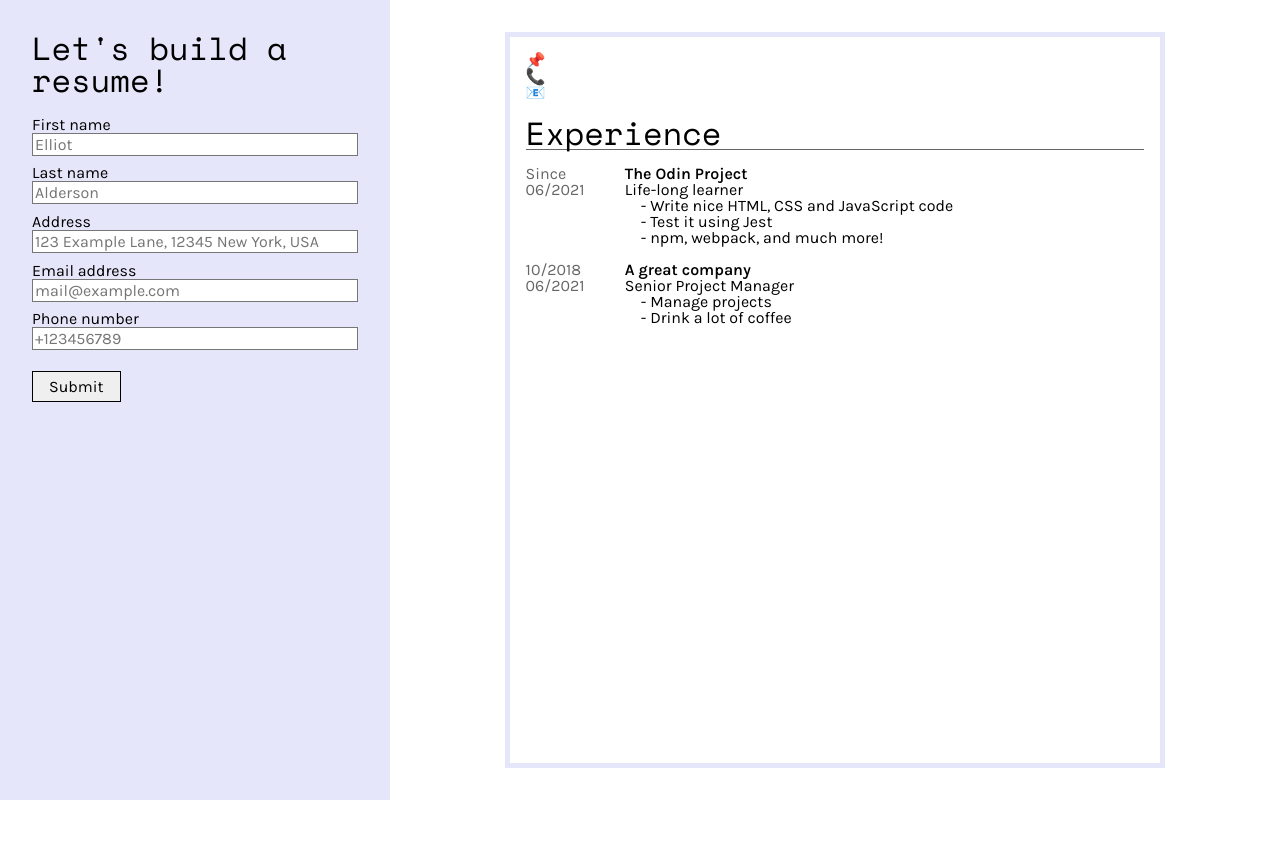
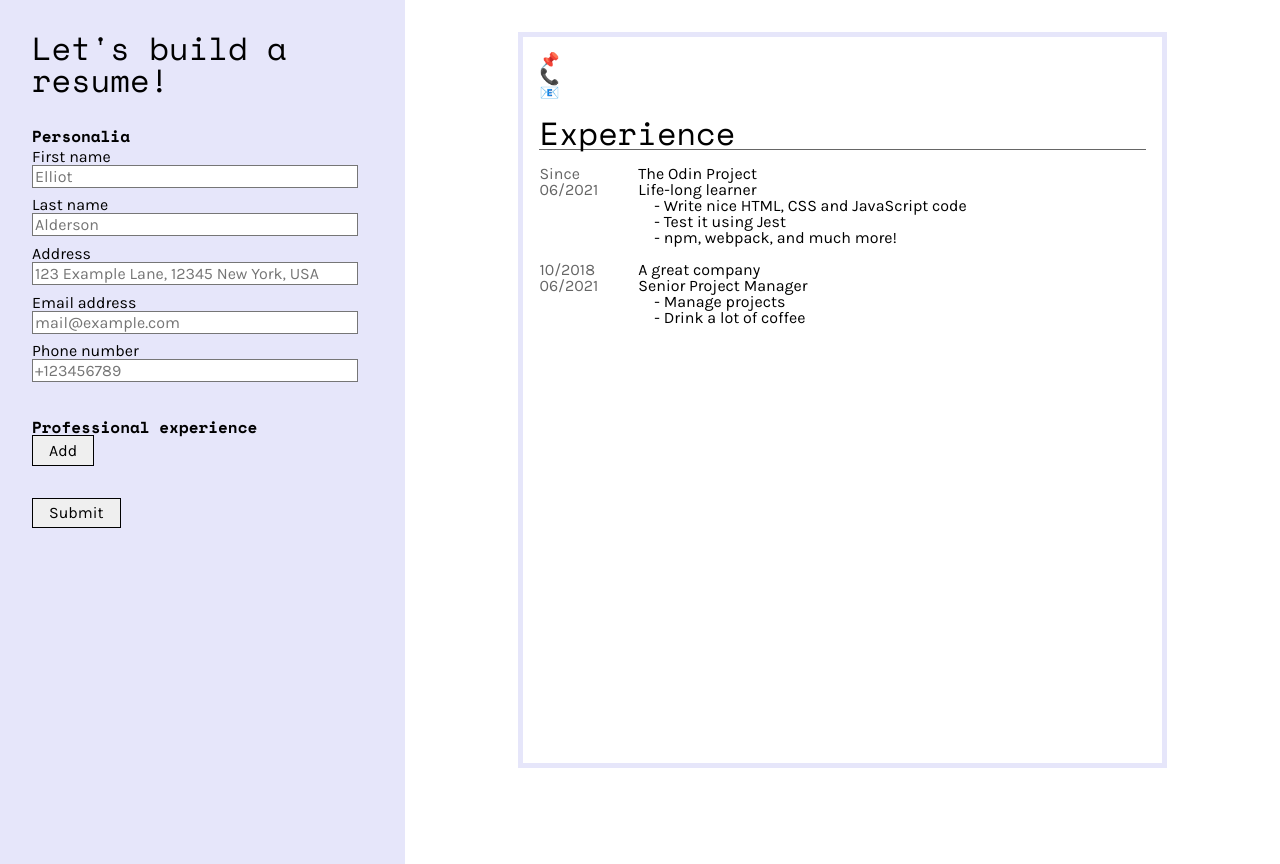
Before and after one commit to tramio/TOP-cv-application, a React (Create React App) app: page / in a window 1280 px wide. Before the commit the page ends 800 px from the top, so only its background shows below. Built offline with nearby package versions, Linux system fonts and the light colour scheme.

Commit message:
create ExperienceSubform, add logic to append ExperienceSubforms on click, minor UI edits

```diff
--- /dev/null
+++ b/src/components/ExperienceSubform.js
@@ -0,0 +1,66 @@
+import React, { Component } from "react";
+import Field from "./CVelements/Field";
+
+class ExperienceSubform extends Component {
+  constructor(props) {
+    super(props);
+
+    this.state = {
+      number: this.props.number,
+    };
+  }
+  render() {
+    return (
+      <div className="station-subform">
+        <Field
+          inputId={"startDate-" + this.state.number}
+          actualLabel="Start"
+          type="text"
+          name={"startDate-" + this.state.number}
+          placeholder="mm/yyyy"
+          // onChange={this.handler}
+          // value={this.state.institution-1}
+        />
+        <Field
+          inputId={"endDate-" + this.state.number}
+          actualLabel="End"
+          type="text"
+          name={"endDate-" + this.state.number}
+          placeholder="mm/yyyy"
+          // onChange={this.handler}
+          // value={this.state.institution-1}
+        />
+        <Field
+          inputId={"organization-" + this.state.number}
+          actualLabel="Organization"
+          type="text"
+          name={"organization-" + this.state.number}
+          placeholder="A great company"
+          // onChange={this.handler}
+          // value={this.state.institution-1}
+        />
+        <Field
+          inputId={"position-" + this.state.number}
+          actualLabel="Position"
+          type="text"
+          name={"position-" + this.state.number}
+          placeholder="Junior Project Manager"
+          // onChange={this.handler}
+          // value={this.state.institution-1}
+        />
+        <Field
+          inputId={"description-" + this.state.number}
+          actualLabel="Description"
+          type="text"
+          name={"description-" + this.state.number}
+          placeholder="Managed a lot of projets, drank a lot of coffee..."
+          // onChange={this.handler}
+          // value={this.state.institution-1}
+        />
+      </div>
+    )
+  }
+
+}
+
+export default ExperienceSubform;
--- a/src/components/Form.js
+++ b/src/components/Form.js
@@ -1,5 +1,6 @@
 import React, { Component } from "react";
 import Field from "./CVelements/Field";
+import ExperienceSubform from "./ExperienceSubform";
 
 class Form extends Component {
   constructor(props) {
@@ -13,6 +14,7 @@
       phone: "",
       data: {},
       isSubmitted: "",
+      numExperienceSubforms: 0,
     }
   }
   handleFirstNameChange = (value) => {
@@ -54,11 +56,23 @@
     }, () => this.props.onSubmit(this.state.data));
   }
 
+  addExperience = () => {
+    this.setState({
+      numExperienceSubforms: this.state.numExperienceSubforms + 1
+    });
+  }
   render() {
+    const experienceSubforms = [];
+
+    for (let i = 0; i < this.state.numExperienceSubforms; i++) {
+      experienceSubforms.push(<ExperienceSubform number={i} key={i} />);
+    };
+
     return (
       <form onSubmit={this.handleFormSubmission}>
+        <h1>Let's build a resume!</h1>
         <fieldset id="form-personalia">
-          <h1>Let's build a resume!</h1>
+          <legend>Personalia</legend>
           <ul>
             <Field
               inputId="firstName"
@@ -107,6 +121,12 @@
             />
           </ul>
         </fieldset>
+        <fieldset id="form-experience">
+        <legend>Professional experience</legend>
+          {experienceSubforms}
+          <button id="add-experience-btn" type="button" onClick={this.addExperience}>
+          Add</button>
+        </fieldset>
         <button type="submit">Submit</button>
       </form>
     );
--- a/src/components/Preview.js
+++ b/src/components/Preview.js
@@ -23,7 +23,7 @@
         <div id="experience">
           <h1>Experience</h1>
 
-          <div className="station">
+          <div className="station-preview">
             <div className="station-date">
               <p>Since 06/2021</p>
             </div>
@@ -38,7 +38,7 @@
             </div>
           </div>
 
-          <div className="station">
+          <div className="station-preview">
             <div className="station-date">
               <p>10/2018</p>
               <p>06/2021</p>
--- a/src/styles/clareset.css
+++ b/src/styles/clareset.css
@@ -52,7 +52,9 @@
 		height: 100%;
 	}
 	div, form {
-		box-sizing: border-box;
+    -webkit-box-sizing: border-box;
+    -moz-box-sizing: border-box;
+    box-sizing: border-box;
 	}
 	button:hover, a:hover {
 		cursor: pointer;
--- a/src/styles/style.css
+++ b/src/styles/style.css
@@ -24,8 +24,19 @@
 /* FORM */
   form {
     height: 100%;
+    width: 40%;
     padding: 2rem;
     background: lavender;
+    overflow-x: none;
+    overflow-y: scroll;
+    box-sizing: content-box;
+  }
+  form legend {
+    font-family: var(--font-extra);
+    font-weight: 600;
+  }
+  form > * {
+    margin-bottom: 2rem;
   }
   form li {
     display: flex;
@@ -42,10 +53,14 @@
     background-color: violet;
     transition: all 0.5s;
   }
-  #form-personalia > * {
-    margin-bottom: 1rem;
+
+/* FORM STATION */
+  .station-subform {
+    margin: 1rem 0;
+    padding: 0.5rem 1rem;
+    background-color: cornsilk;
+    border-radius: 20px;
   }
-
 /* PREVIEW */
   .preview-container {
     height: 100%;
@@ -75,8 +90,8 @@
     margin-top: 1rem;
   }
 
-/* STATIONS */
-  .station {
+/* STATION PREVIEW */
+  .station-preview {
     width: 100%;
     display: flex;
     flex-flow: row;
```
